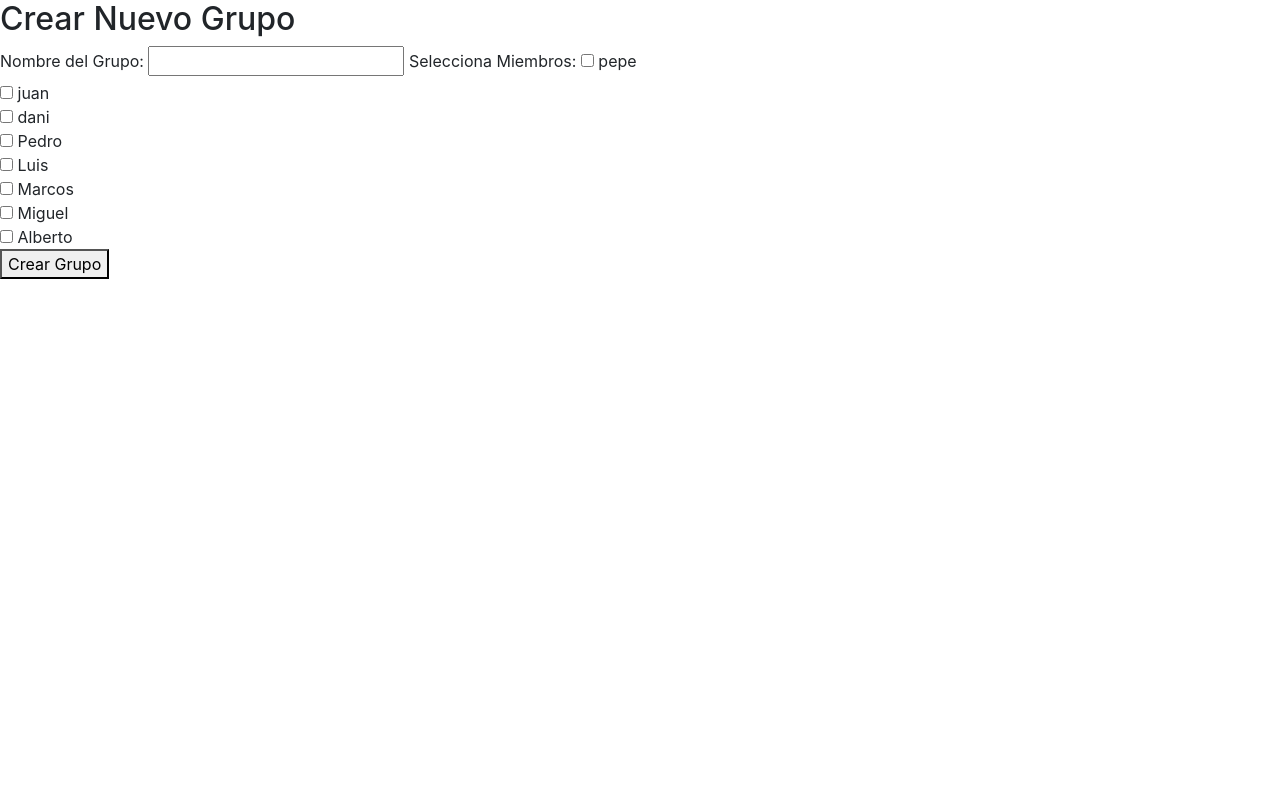
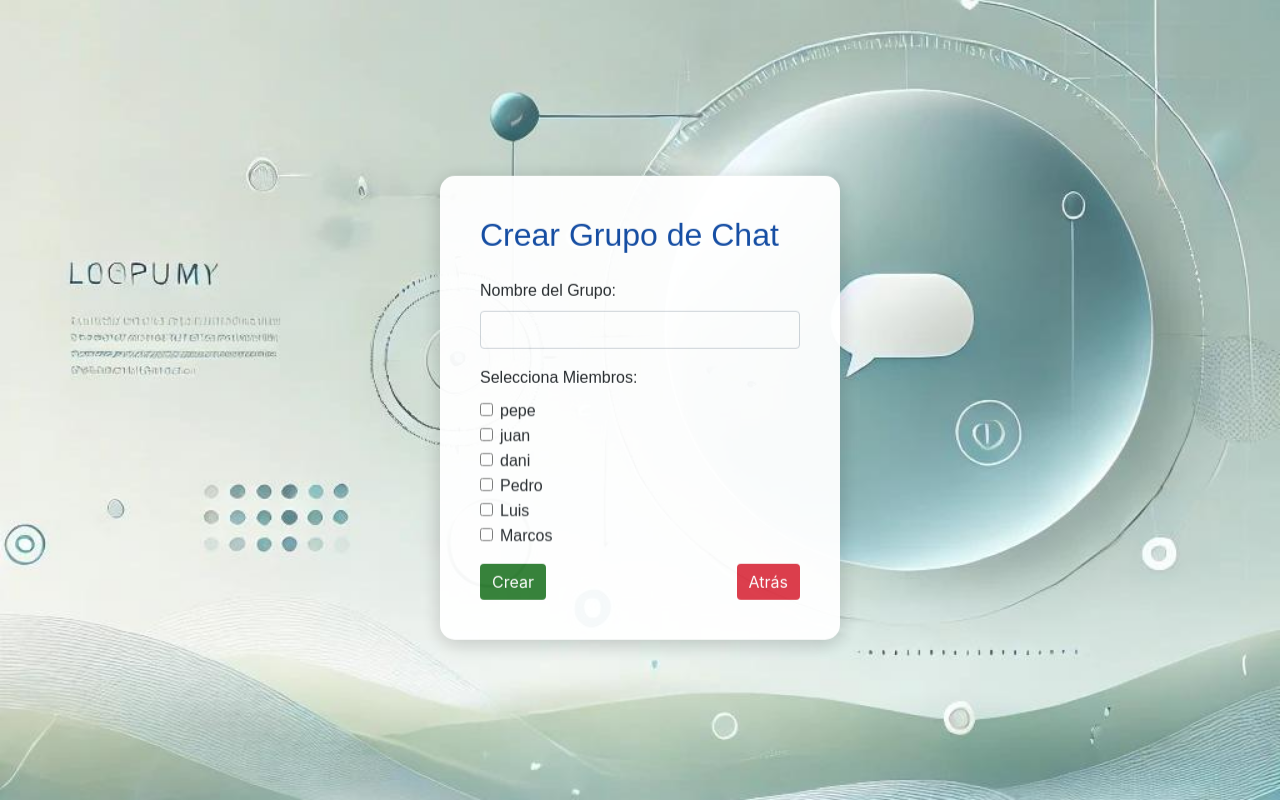
Before and after one commit to prsgit/Data-Lean-Makers-Chat, a Django app: page /crear_grupo/ in a window 1280 px wide. Run offline with Django 5.2, Linux system fonts and the light colour scheme; a user stored in the database is signed in; data comes from the database, SQL or seed files in the repository; both versions use the stored data as it was after the commit; some libraries are stand-ins or nearby versions.

Commit message:
añadiendo nuevas funciones, sigue todo funcionando como en el commit anterior

```diff
--- /dev/null
+++ b/proyectoSMS/appSMS/static/css/create_group.css
@@ -0,0 +1,102 @@
+body, html {
+    height: 100%; /* Asegura que el body y html ocupen el 100% de la altura */
+    margin: 0; /* Elimina el margen predeterminado */
+    background-image: url("/static/img/home.jpg");
+    background-size: cover;
+    height: 100vh;
+    position: relative;
+}
+
+.create-group-container {
+    width: 100%;
+    max-width: 400px;
+    background-color: #ffffff;
+    border-radius: 15px;
+    padding: 40px;
+    box-shadow: 0 4px 20px rgba(0, 0, 0, 0.2);
+    opacity: 0.95;
+    position: absolute;
+    top: 45%; /* Posición vertical */
+    left: 50%; /* Posición horizontal */
+    transform: translate(-50%, -50%); /* Centrado */
+}
+
+.create-group-container h2 {
+    font-family: "Poppins", sans-serif;
+    color: #0d47a1;
+}
+
+.form-label {
+    font-size: 1em;
+    font-family: "Poppins", sans-serif;
+}
+
+.form-control {
+    font-size: 1em;
+}
+
+.form-check-label {
+    font-family: "Poppins", sans-serif;
+}
+
+.btn.btn-success {
+    background-color: #2e7d32;
+    border: none;
+    color: white;
+}
+
+.btn.btn-danger {
+    background-color: #DC3545;
+    border: none;
+    color: white;
+}
+
+/* Estilo para el scrollbar de la lista de miembros */
+.member-list {
+    max-height: 150px; /* Altura máxima para permitir el desplazamiento */
+    overflow-y: auto; /* Habilitar el desplazamiento vertical */
+}
+
+/* Estilo para el scrollbar */
+.member-list::-webkit-scrollbar {
+    width: 8px; /* Ancho del scrollbar */
+}
+
+.member-list::-webkit-scrollbar-track {
+    background: #e0e0e0; /* Color del fondo del track */
+    border-radius: 10px; /* Bordes redondeados del track */
+}
+
+.member-list::-webkit-scrollbar-thumb {
+    background: #a0a0a0; /* Color del thumb */
+    border-radius: 10px; /* Bordes redondeados del thumb */
+}
+
+/* Efecto hover para el thumb */
+.member-list::-webkit-scrollbar-thumb:hover {
+    background: #555; /* Color del thumb al pasar el ratón */
+}
+
+/* Media Query para dispositivos móviles */
+@media (max-width: 768px) {
+    .create-group-container {
+        width: 90%; /*el ancho es un poco más amplio */
+        height: auto; /*el contenedor se ajusta automáticamente */
+    }
+
+    .create-group-container h2 {
+        font-size: 1.5em;
+    }
+
+    .form-label {
+        font-size: 0.9em;
+    }
+
+    .form-control {
+        font-size: 0.9em;
+    }
+
+    .btn {
+        padding: 10px;
+    }
+}
--- a/proyectoSMS/appSMS/static/css/registro.css
+++ b/proyectoSMS/appSMS/static/css/registro.css
@@ -31,7 +31,6 @@
 
 .form-label {
   font-family: "Poppins", sans-serif;
-  color: #0d47a1;
 }
 
 .btn {
@@ -39,9 +38,7 @@
   border: none;
 }
 
-.mt-3 span {
-  color: #0d47a1;
-}
+
 
 .mt-3 a {
   color: #2e7d32;
--- a/proyectoSMS/appSMS/templates/appSMS/create_group.html
+++ b/proyectoSMS/appSMS/templates/appSMS/create_group.html
@@ -1,17 +1,46 @@
 {% extends 'appSMS/index.html' %}
+{% load static %}
 <title>{% block title %}Crear Grupo{% endblock %}</title>
 {% block content %}
-<h2>Crear Nuevo Grupo</h2>
-<form method="post">
-    {% csrf_token %}
-    <label for="group_name">Nombre del Grupo:</label>
-    <input type="text" name="group_name" id="group_name" required>
+<link rel="stylesheet" href="{% static 'css/create_group.css' %}" />
+<div class="container mt-5 create-group-container">
+    <h2 class="mb-4">Crear Grupo de Chat</h2>
 
-    <label>Selecciona Miembros:</label>
-    {% for user in users %}
-        <input type="checkbox" name="members" value="{{ user.id }}"> {{ user.username }} <br>
-    {% endfor %}
+    <!-- Contenedor de alerta -->
+    {% if messages %}
+        <div class="mb-3">
+            {% for message in messages %}
+                <div class="alert alert-danger" role="alert">
+                    {{ message }}
+                </div>
+            {% endfor %}
+        </div>
+    {% endif %}
 
-    <button type="submit">Crear Grupo</button>
-</form>
+    <form method="post">
+        {% csrf_token %}
+        <div class="mb-3">
+            <label for="group_name" class="form-label">Nombre del Grupo:</label>
+            <input type="text" name="group_name" id="group_name" class="form-control" required>
+        </div>
+
+        <div class="mb-3">
+            <label class="form-label">Selecciona Miembros:</label><br>
+            <div class="member-list"> <!-- Contenedor para los miembros -->
+                {% for user in users %}
+                    <div class="form-check">
+                        <input class="form-check-input" type="checkbox" name="members" value="{{ user.id }}" id="member_{{ user.id }}">
+                        <label class="form-check-label" for="member_{{ user.id }}">
+                            {{ user.username }}
+                        </label>
+                    </div>
+                {% endfor %}
+            </div>
+        </div>
+        <div class="d-flex justify-content-between">
+            <button type="submit" class="btn btn-success">Crear</button>
+            <button type="button" class="btn btn-danger" onclick="window.history.back();">Atrás</button>
+        </div>
+    </form>
+</div>
 {% endblock %}
--- a/proyectoSMS/appSMS/templates/appSMS/index.html
+++ b/proyectoSMS/appSMS/templates/appSMS/index.html
@@ -14,6 +14,8 @@
       href="https://fonts.googleapis.com/css2?family=Roboto:wght@400;700&display=swap"
       rel="stylesheet"
     />
+    <link rel="stylesheet" href="https://cdnjs.cloudflare.com/ajax/libs/font-awesome/6.0.0-beta3/css/all.min.css">
+
     <link rel="manifest" href="{% static 'manifest.json' %}">
 
     {% block extra_css %}{% endblock %}
--- a/proyectoSMS/appSMS/views.py
+++ b/proyectoSMS/appSMS/views.py
@@ -128,10 +128,15 @@ def create_group(request):
         group_name = request.POST.get("group_name")
         members = request.POST.getlist("members")
 
+        # Verificar si se ha seleccionado al menos un miembro
+        if not members:
+            messages.error(request, "Debes elegir al menos un miembro")
+            return redirect('appSMS:crear_grupo')
+
         # Verificar si el grupo ya existe
         if GroupChat.objects.filter(name=group_name).exists():
             messages.error(request, "El grupo ya existe.")
-            return redirect('appSMS:crear_grupo')  # Redirige de vuelta a la página de creación de grupo
+            return redirect('appSMS:crear_grupo')
 
         # Crear el nuevo grupo si no existe
         group = GroupChat.objects.create(name=group_name)
@@ -140,9 +145,8 @@ def create_group(request):
 
         return redirect('appSMS:chat_grupal', group_name=group.name)
 
-
-    # Excluir al usuario que está creando el grupo de la lista de miembros disponibles
-    users = User.objects.exclude(id=request.user.id)
+    # Excluye al admin y al que está creando el grupo
+    users = User.objects.exclude(id=request.user.id).exclude(username='admin')
     return render(request, 'appSMS/create_group.html', {'users': users})
 
 @login_required
@@ -172,18 +176,3 @@ def group_chat(request, group_name):
         'groups': groups,
         'selected_group': group,
     })
-
-
-
-# @login_required
-# def send_group_message(request, group_name):
-#     group = get_object_or_404(GroupChat, name=group_name)
-
-#     if request.method == "POST":
-#         content = request.POST.get("content")
-#         # Crear un nuevo mensaje del grupo
-#         GroupMessage.objects.create(group=group, sender=request.user, content=content)
-#         messages.success(request, "Mensaje enviado con éxito.")
-#         return redirect('appSMS:group_chat', group_name=group.name)
-
-#     return redirect('appSMS:group_chat', group_name=group.name)
```
Also changed, not shown: proyectoSMS/appSMS/static/css/salaChat.css (+21 -0 lines), proyectoSMS/appSMS/templates/appSMS/sala.html (+7 -1 lines), proyectoSMS/db.sqlite3.
